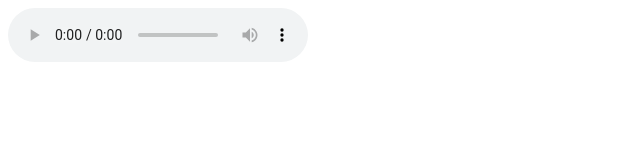
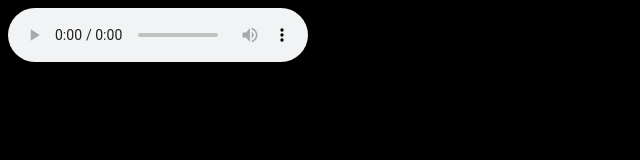
Before and after one commit to 4v1r/music, a plain HTML site: page index.html in a window 1280 px wide. Shown: the whole page, without its empty margins (0-640 px from the left). Drawn offline with Linux system fonts and the light colour scheme.

Commit message:
Update index.html

```diff
--- a/index.html
+++ b/index.html
@@ -7,8 +7,7 @@
     <title>==^ (ll) hhg1. </title>
     <style>
         body {
-            color: black;
-            font-family: Arial, sans-serif;
+            background-color: black;
         }
     </style>
 </head>
```
